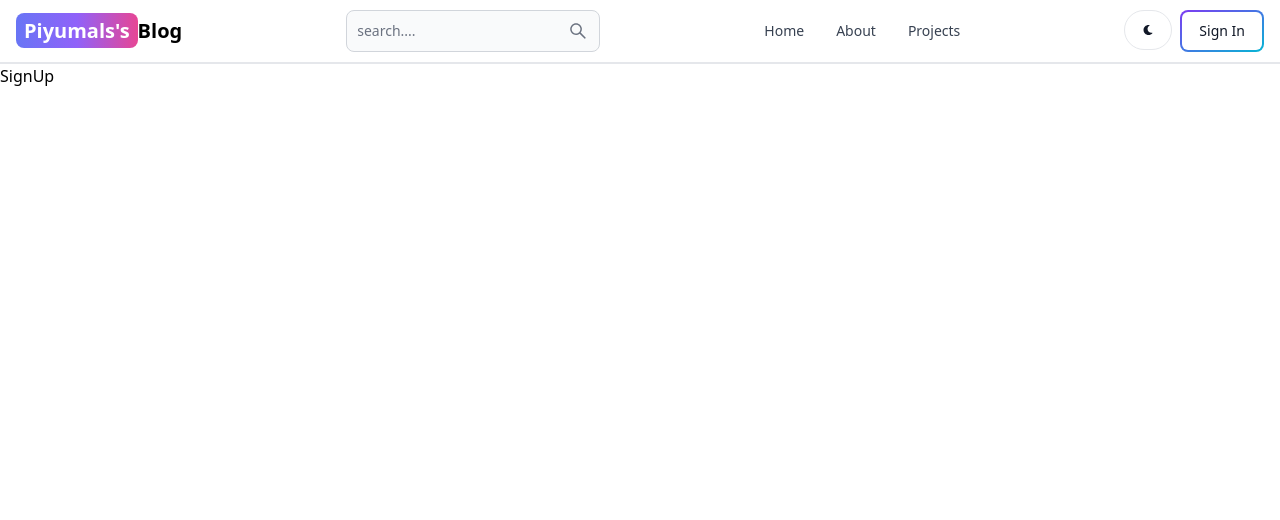
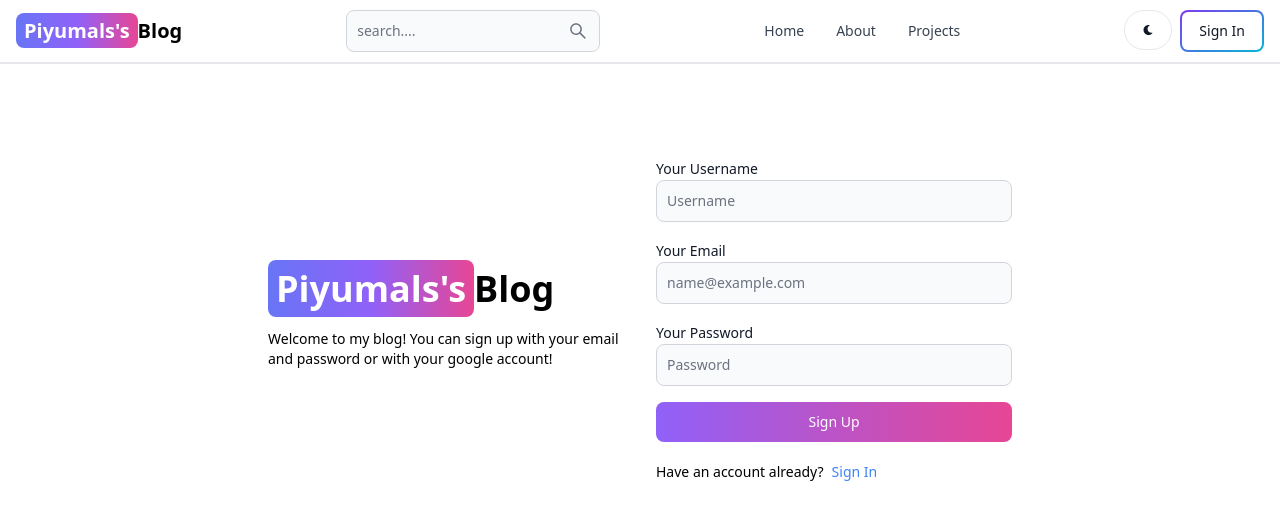
Before and after one commit to PiyumalKK/mern-blog, a React (Vite) app in the folder client/: page /sign-up in a window 1280 px wide. Shown: the top 520 px of the page. Built offline with nearby package versions, Linux system fonts and the light colour scheme.

Commit message:
Create Sign Up page UI

```diff
--- a/client/src/pages/SignUp.jsx
+++ b/client/src/pages/SignUp.jsx
@@ -1,7 +1,64 @@
+/* eslint-disable react/no-unescaped-entities */
+import { Button, Label, TextInput } from "flowbite-react";
+import { Link } from "react-router-dom";
+
 //import React from 'react'
 function SignUp() {
   return (
-    <div>SignUp</div>
+    <div className="min-h-screen mt-20">
+      <div className="flex p-3 max-w-3xl mx-auto flex-col md:flex-row md:items-center gap-8">
+        {/*left*/}
+        <div className="flex-1"> {/*Equal space*/}
+        <Link to="/" className=" text-4xl font-bold dark:text-white">
+        <span className="px-2 py-1 bg-gradient-to-r from-indigo-500 via-purple-500 to-pink-500 rounded-lg text-white">Piyumals's</span>
+        Blog
+    </Link>
+    <p className='text-sm mt-5'>
+      Welcome to my blog! You can sign up with your email and password or with your google account!
+    </p>
+        </div>
+        <div className="flex-1">  {/*Equal space*/}
+        {/*right*/}
+        <form className="flex flex-col gap-4">
+          <div className="">
+            <Label value='Your Username'/>
+            <TextInput
+            type="text"
+            placeholder="Username"
+            id="username"
+            />
+          </div>
+          <div className="">
+            <Label value='Your Email'/>
+            <TextInput
+            type="text"
+            placeholder="name@example.com"
+            id="email"
+            />
+          </div>
+          <div className="">
+            <Label value='Your Password'/>
+            <TextInput
+            type="text"
+            placeholder="Password"
+            id="password"
+            />
+          </div>
+          <Button gradientDuoTone='purpleToPink' type='submit'>
+            Sign Up
+          </Button>
+        </form>
+        <div className="flex gap-2 text-sm mt-5">
+          <span>
+            Have an account already?
+          </span>
+          <Link to='/sign-in' className='text-blue-500'>
+          Sign In
+          </Link>
+        </div>
+        </div>
+      </div>
+    </div>
   )
 }
 
```
